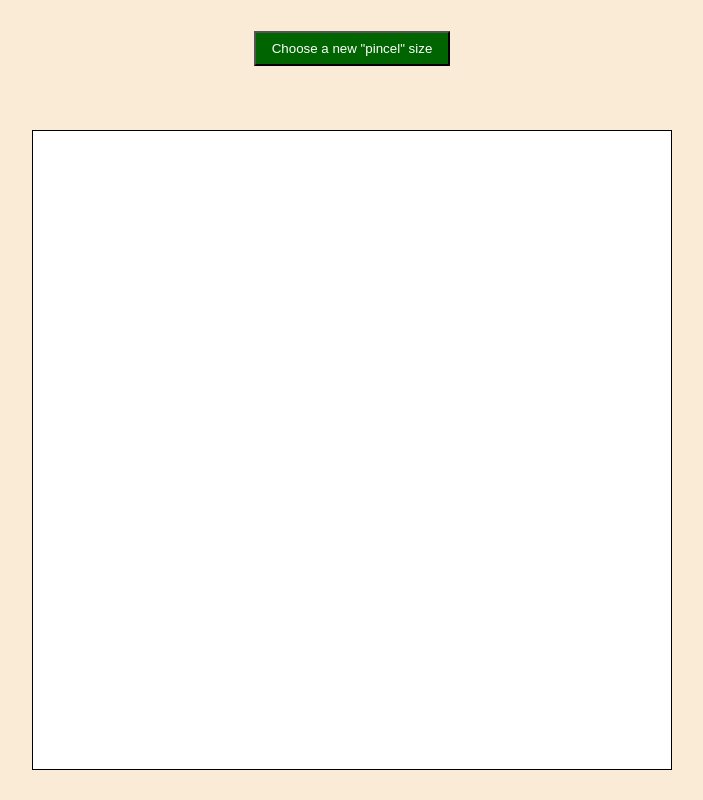
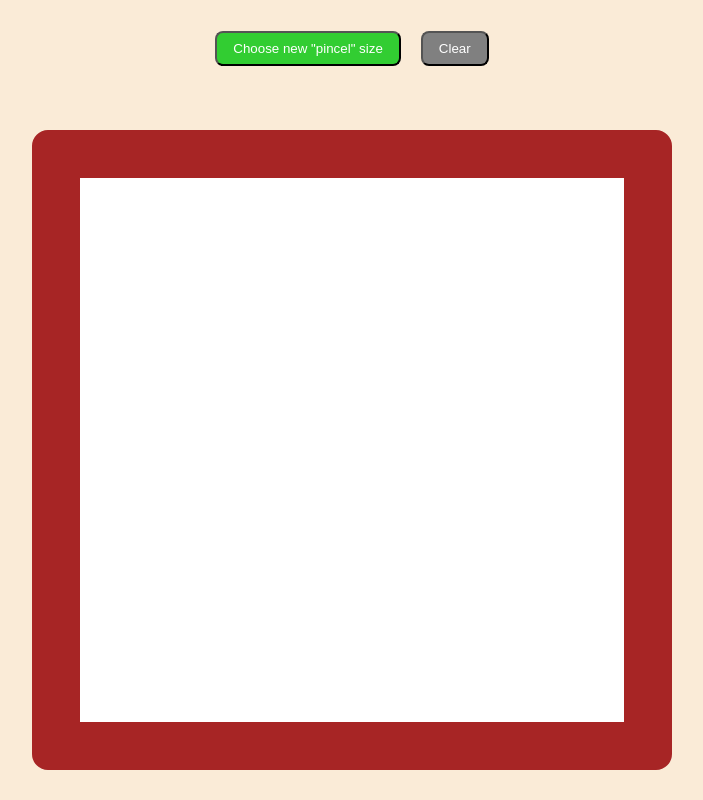
Before and after one commit to Theografiska/etchASketch, a plain HTML site: page index.html in a window 1280 px wide. Shown: the whole page, without its empty margins (288-991 px from the left). Drawn offline with Linux system fonts and the light colour scheme.

Commit message:
Add clear button

```diff
--- a/index.html
+++ b/index.html
@@ -7,7 +7,10 @@
     <link href="styles.css" rel="stylesheet">
 </head>
 <body>
-    <button id="pop-up">Choose a new "pincel" size</button>
+    <div id="button-section">
+        <button id="pop-up">Choose new "pincel" size</button>
+        <button id="clear-button">Clear</button>
+    </div>
     <div id="div-container"></div> <!--make this the grid container-->
     <script src="script.js"></script>
 </body>
--- a/script.js
+++ b/script.js
@@ -1,6 +1,14 @@
 const divContainer = document.querySelector("#div-container");
 
-let gridSize = 16; // default grid size
+// clear button:
+
+const clearButton = document.querySelector("#clear-button");
+clearButton.addEventListener("click", () => {
+    makeGrid();
+})
+
+
+let gridSize = 33; // default grid size
 let cellOpacity = 0; // "pencil" starts out fully opaque
 
 const makeGrid = () => {
@@ -36,6 +44,6 @@ makeGrid();
 const popUp = document.querySelector("#pop-up");
 
 popUp.addEventListener("click", () => {
-    gridSize = prompt("Choose the number of squares per side. The more, the smaller the 'pencil'. Enter a number from 1-100)", 33);
+    gridSize = prompt("Choose the number of squares per side. Enter a number from 1-100)", 33);
     makeGrid(); // resets the canvas with new "pincel" size
 })
--- a/styles.css
+++ b/styles.css
@@ -22,7 +22,8 @@ body {
     flex-wrap: wrap;
     height: 40rem;
     width: 40rem;
-    border: 1px solid black;
+    border: 3rem solid rgb(167, 37, 37);
+    border-radius: 1rem;
     background-color: white;
 }
 
@@ -32,10 +33,15 @@ body {
 }
 
 button {
-    background-color: darkgreen;
+    background-color:limegreen;
     color: white;
     padding: 0.5rem 1rem;
+    border-radius: 0.5rem;
+}
 
+#clear-button {
+    background-color: gray;
+    margin-left: 1rem;
 }
 
 button:hover {
```
